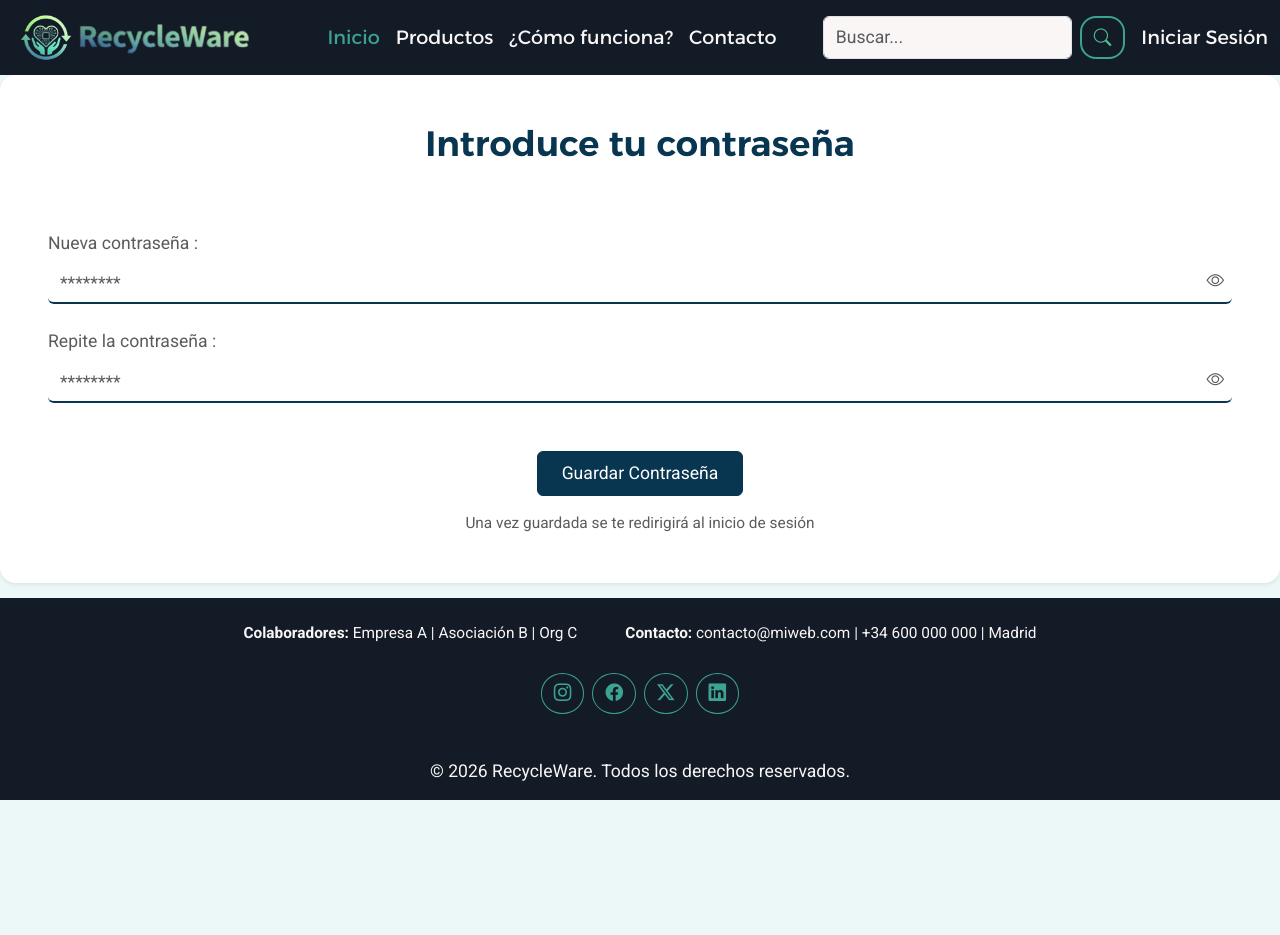
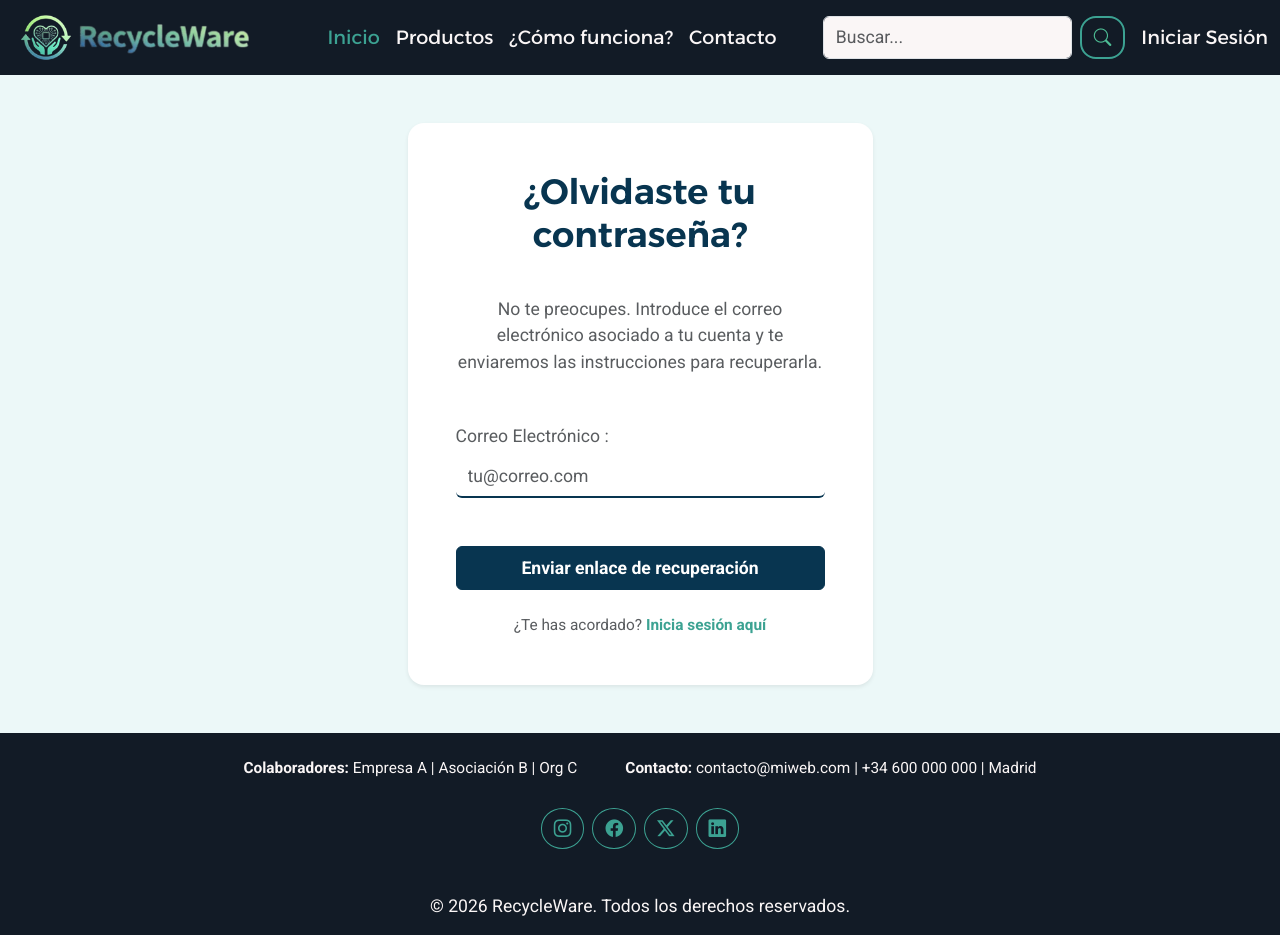
Before and after one commit to RecyclewareDAW/RecycleWare---ReactFronted, a React (Vite) app: page /olvide-contrasena in a window 1280 px wide. Before the commit the page ends 800 px from the top, so only its background shows below. Built offline with nearby package versions, Linux system fonts and the light colour scheme.

Commit message:
Cambios en las clases para mantener el footer anclado abajo, a la espera de recibir el enlace para el login

```diff
--- a/src/pages/ContrasenaOlvidada.jsx
+++ b/src/pages/ContrasenaOlvidada.jsx
@@ -1,26 +1,22 @@
 import Header from '../components/Header';
 import Footer from '../components/Footer';
-import FormRecuperar from '../components/Auth/FormularioRecuperar';
+import FormContrasenaOlvidada from '../components/Auth/FormContrasenaOlvidada';
 
-export default function RecuperarContrasena() {
+export default function ContrasenaOlvidada() {
     return (
-        <div
-                       data-bs-spy="scroll"
-                       data-bs-target=".navbar"
-                       data-bs-smooth-scroll="true"
-                       tabIndex={0}
-                   >
-                       <div className="d-flex flex-column min-vh-100">
-                           <Header />
+        <div data-bs-spy="scroll" data-bs-target=".navbar" data-bs-smooth-scroll="true" tabIndex={0}>
 
+            <div className="d-flex flex-column min-vh-100">
+                <Header />
 
-                           <main className='flex-fill'>
+                <main className='flex-fill container d-flex justify-content-center align-items-center py-5'>
+                    <div className="col-12 col-md-8 col-lg-6 col-xl-5 mx-auto">
+                        <FormContrasenaOlvidada />
+                    </div>
+                </main>
 
-                            <FormRecuperar></FormRecuperar>
-                           </main>
-
-                           <Footer />
-                       </div>
-                   </div>
+                <Footer />
+            </div>
+        </div>
     );
 }
--- a/src/pages/RecuperarContrasena.jsx
+++ b/src/pages/RecuperarContrasena.jsx
@@ -4,25 +4,18 @@ import FormularioRecuperar from '../components/Auth/FormularioRecuperar';
 
 export default function RecuperarContrasena() {
     return (
-        <>
-            <div
-                                   data-bs-spy="scroll"
-                                   data-bs-target=".navbar"
-                                   data-bs-smooth-scroll="true"
-                                   tabIndex={0}
-                               >
+        <div data-bs-spy="scroll" data-bs-target=".navbar" data-bs-smooth-scroll="true" tabIndex={0}>
             <div className="d-flex flex-column min-vh-100">
                 <Header />
 
-
-                                       <main className='flex-fill'>
-
-                                        <FormularioRecuperar></FormularioRecuperar>
+                <main className='flex-fill container d-flex justify-content-center align-items-center py-5'>
+                    <div className="col-12 col-md-8 col-lg-6 col-xl-5 mx-auto">
+                        <FormularioRecuperar />
+                    </div>
                 </main>
 
                 <Footer />
             </div>
         </div>
-        </>
     );
 }
--- /dev/null
+++ b/src/scss/_formContrasenaOlvidada.scss
@@ -0,0 +1,47 @@
+
+// ESTILOS PARA LA PARTE DE RECUPERACIÓN DE CONTRASEÑA
+//Contenedor del formulario de recuperación de contraseña
+.contenedor-auth {
+  min-height: 75vh;
+}
+
+.layout-auth {
+  display: flex;
+  flex-direction: column;
+  min-height: 100vh; // Ocupa el 100% de la pantalla mínimo
+
+  main {
+    flex-grow: 1; // Obliga al main a expandirse y empujar el footer
+  }
+}
+
+// Caja de información/acción que usa la paleta ($secondary / green-teal)
+.info-box-action {
+  background-color: rgba($secondary, 0.08); // Tint muy suave del color de acción
+  border: 1px solid rgba($secondary, 0.2); // Borde sutil a juego
+  padding: 1.25rem;
+  border-radius: 1rem; // Esquinas suaves como las tarjetas principales
+  margin-bottom: 1.5rem;
+  text-align: center;
+
+  p.small {
+    color: rgba($primary, 0.85); // Texto sutil usando el azul marino para legibilidad
+  }
+}
+
+// Icono del sobre del éxito para integrarlo limpiamente
+.icon-success-envelope {
+  background-color: rgba($primary, 0.1);
+  color: $primary;
+  border-radius: 50%;
+  display: inline-flex;
+  align-items: center;
+  justify-content: center;
+  margin-bottom: 1.5rem;
+  width: 80px;
+  height: 80px;
+
+  i {
+    font-size: 2.2rem;
+  }
+}
--- a/src/scss/_formularios.scss
+++ b/src/scss/_formularios.scss
@@ -23,49 +23,3 @@ form {
         }
     }
 }
-
-//Contenedor del formulario de recuperación de contraseña
-.contenedor-auth {
-  min-height: 75vh;
-}
-
-.layout-auth {
-  display: flex;
-  flex-direction: column;
-  min-height: 100vh; // Ocupa el 100% de la pantalla mínimo
-
-  main {
-    flex-grow: 1; // Obliga al main a expandirse y empujar el footer
-  }
-}
-
-// Caja de información/acción que usa la paleta ($secondary / green-teal)
-.info-box-action {
-  background-color: rgba($secondary, 0.08); // Tint muy suave del color de acción
-  border: 1px solid rgba($secondary, 0.2); // Borde sutil a juego
-  padding: 1.25rem;
-  border-radius: 1rem; // Esquinas suaves como las tarjetas principales
-  margin-bottom: 1.5rem;
-  text-align: center;
-
-  p.small {
-    color: rgba($primary, 0.85); // Texto sutil usando el azul marino para legibilidad
-  }
-}
-
-// Icono del sobre del éxito para integrarlo limpiamente
-.icon-success-envelope {
-  background-color: rgba($primary, 0.1);
-  color: $primary;
-  border-radius: 50%;
-  display: inline-flex;
-  align-items: center;
-  justify-content: center;
-  margin-bottom: 1.5rem;
-  width: 80px;
-  height: 80px;
-
-  i {
-    font-size: 2.2rem;
-  }
-}
--- a/src/scss/main.scss
+++ b/src/scss/main.scss
@@ -2,6 +2,7 @@
 @import "header";
 @import "hero";
 @import "formularios";
+@import 'formContrasenaOlvidada';
 @import "../../node_modules/bootstrap/scss/bootstrap";
 @import "bootstrap-icons";
 @import "userConfig";
```
Lines whose indentation alone changed are shown as unchanged.
